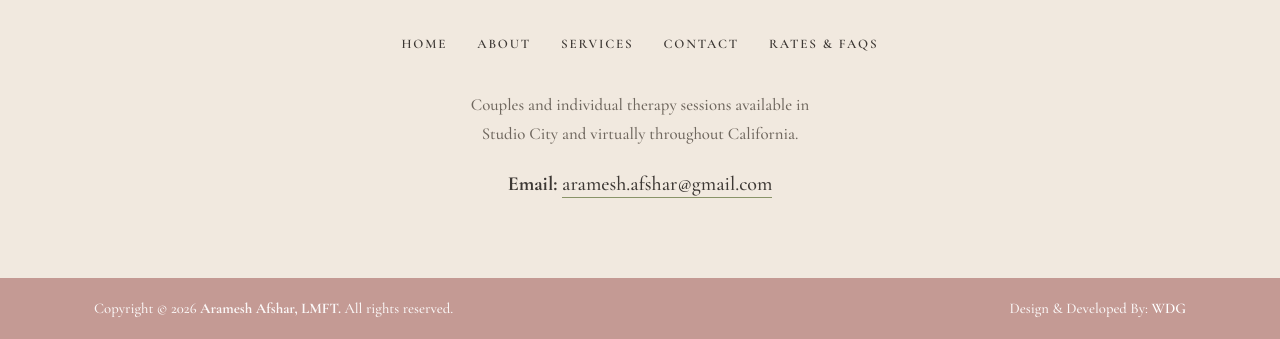
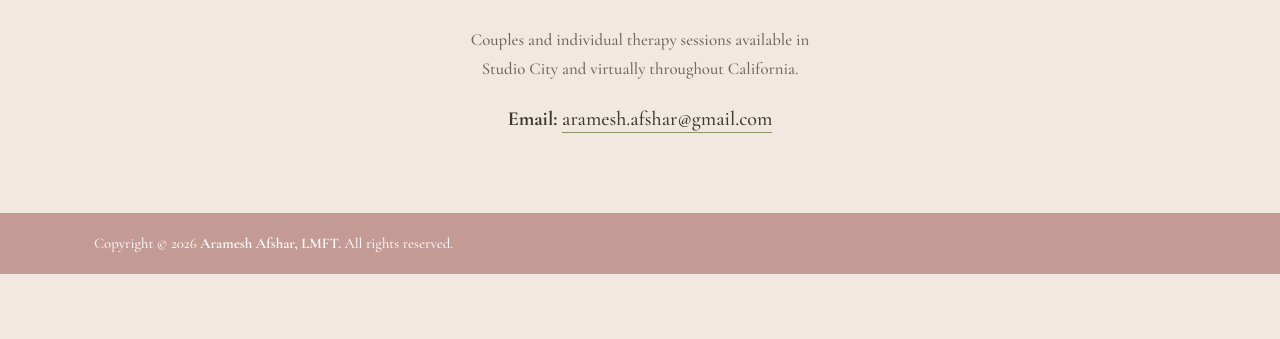
Before and after one commit to alevdigital123/arameshafshar, a plain HTML site: page index.html in a window 1280 px wide. Shown: the part 5560-5899 px from the top of the page. After the commit the page ends 5834 px from the top, so only its background shows below. Drawn offline with nearby package versions, Linux system fonts and the light colour scheme.

Commit message:
Add files via upload

```diff
--- a/index.html
+++ b/index.html
@@ -1184,13 +1184,7 @@
     <div class="footer-top">
       <div class="wrap">
         <a class="brand-lg" href="https://arameshafshartherapy.com/">Aramesh Afshar, LMFT</a>
-        <ul class="footer-nav">
-          <li><a href="https://arameshafshartherapy.com/">Home</a></li>
-          <li><a href="https://arameshafshartherapy.com/about/">About</a></li>
-          <li><a href="https://arameshafshartherapy.com/#how-can-i-support-you">Services</a></li>
-          <li><a href="https://arameshafshartherapy.com/contact/">Contact</a></li>
-          <li><a href="https://arameshafshartherapy.com/schedule-a-consultation/">Rates &amp; FAQs</a></li>
-        </ul>
+
         <p class="footer-meta">Couples and individual therapy sessions available in Studio City and virtually throughout
           California.</p>
         <p class="footer-email"><strong>Email:</strong> <a
@@ -1200,7 +1194,7 @@
     <div class="footer-bar">
       <div class="wrap">
         <p>Copyright © 2026 <strong>Aramesh Afshar, LMFT.</strong> All rights reserved.</p>
-        <p>Design &amp; Developed By: <a href="https://www.webdesignglory.com/">WDG</a></p>
+
       </div>
     </div>
   </footer>
```
